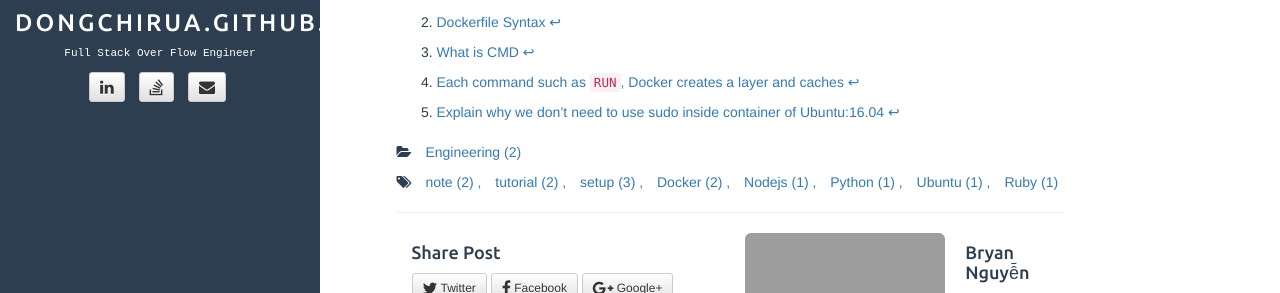
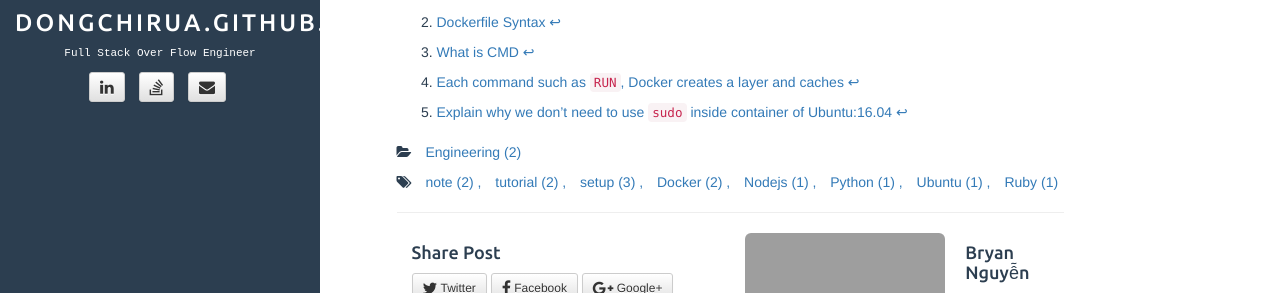
Before and after one commit to dongchirua/dongchirua.github.io, a Jekyll site: the page built from _posts/2016-12-10-create-docker-image.md, in a window 1280 px wide and 900 px high, scrolled down 1305 px. Shown: the part 288-581 px from the top of the window. Built offline with Jekyll 4.4.1, drawn with Linux system fonts in a browser that asks for light colours; nearby versions of some CDN libraries; comment, search, counter and statistics services are not loaded; grey boxes are pictures that could not be loaded.

Commit message:
fix typo

```diff
--- a/_posts/2016-12-10-create-docker-image.md
+++ b/_posts/2016-12-10-create-docker-image.md
@@ -77,4 +77,4 @@ Another thing, inside container of Ubuntu:16.04, you're not to use `sudo` at beg
 [^syntax]: [Dockerfile Syntax](https://docs.docker.com/engine/reference/builder/)
 [^whyCMD]: [What is CMD](https://www.ctl.io/developers/blog/post/dockerfile-entrypoint-vs-cmd/)
 [^layer]: [Each command such as `RUN`, Docker creates a layer and caches](http://stackoverflow.com/questions/31222377/what-are-docker-image-layers)
-[^why]: [Explain why we don't need to use sudo inside container of Ubuntu:16.04](https://github.com/tianon/docker-brew-ubuntu-core/issues/48)
+[^why]: [Explain why we don't need to use `sudo` inside container of Ubuntu:16.04](https://github.com/tianon/docker-brew-ubuntu-core/issues/48)
```
